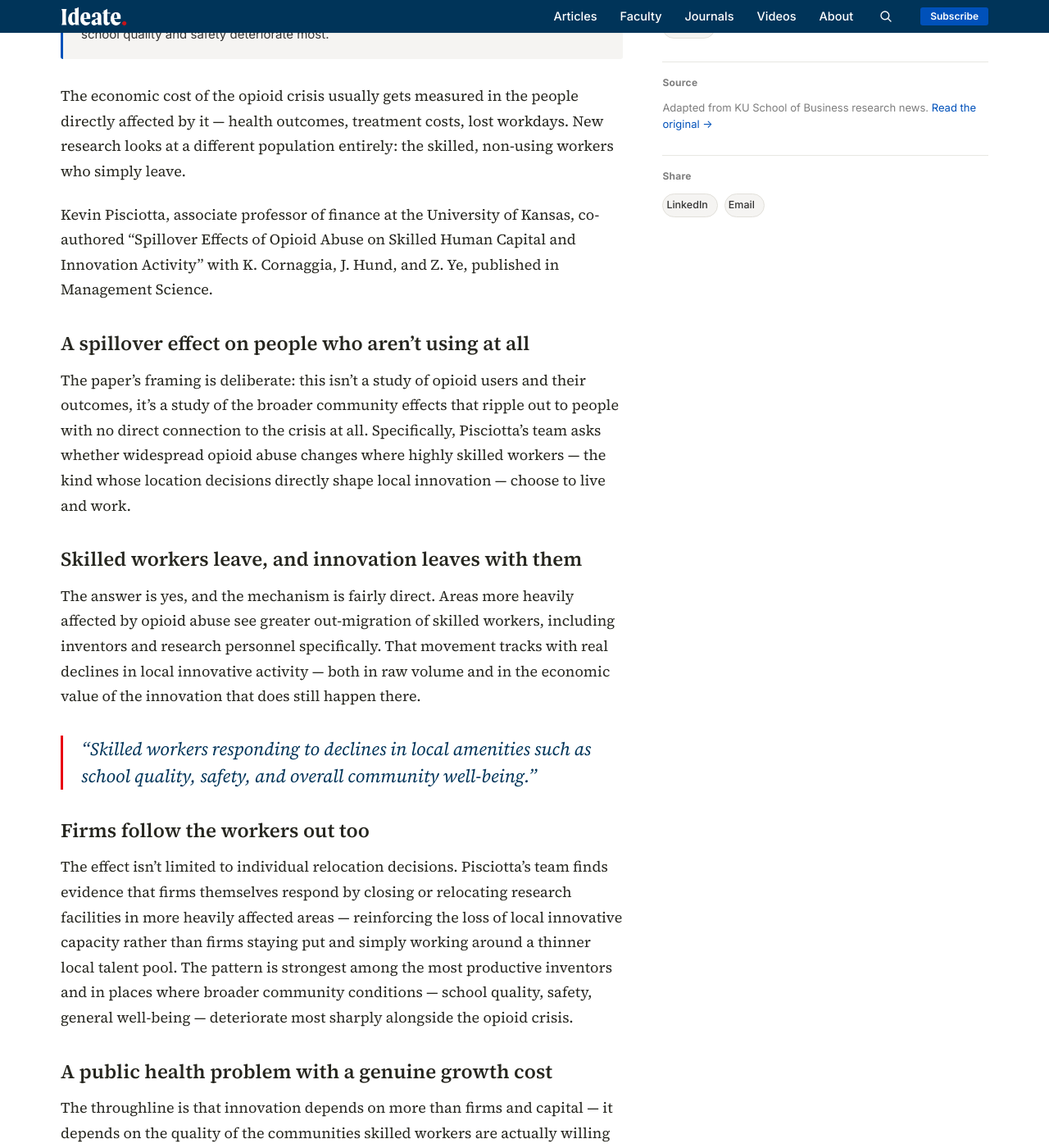
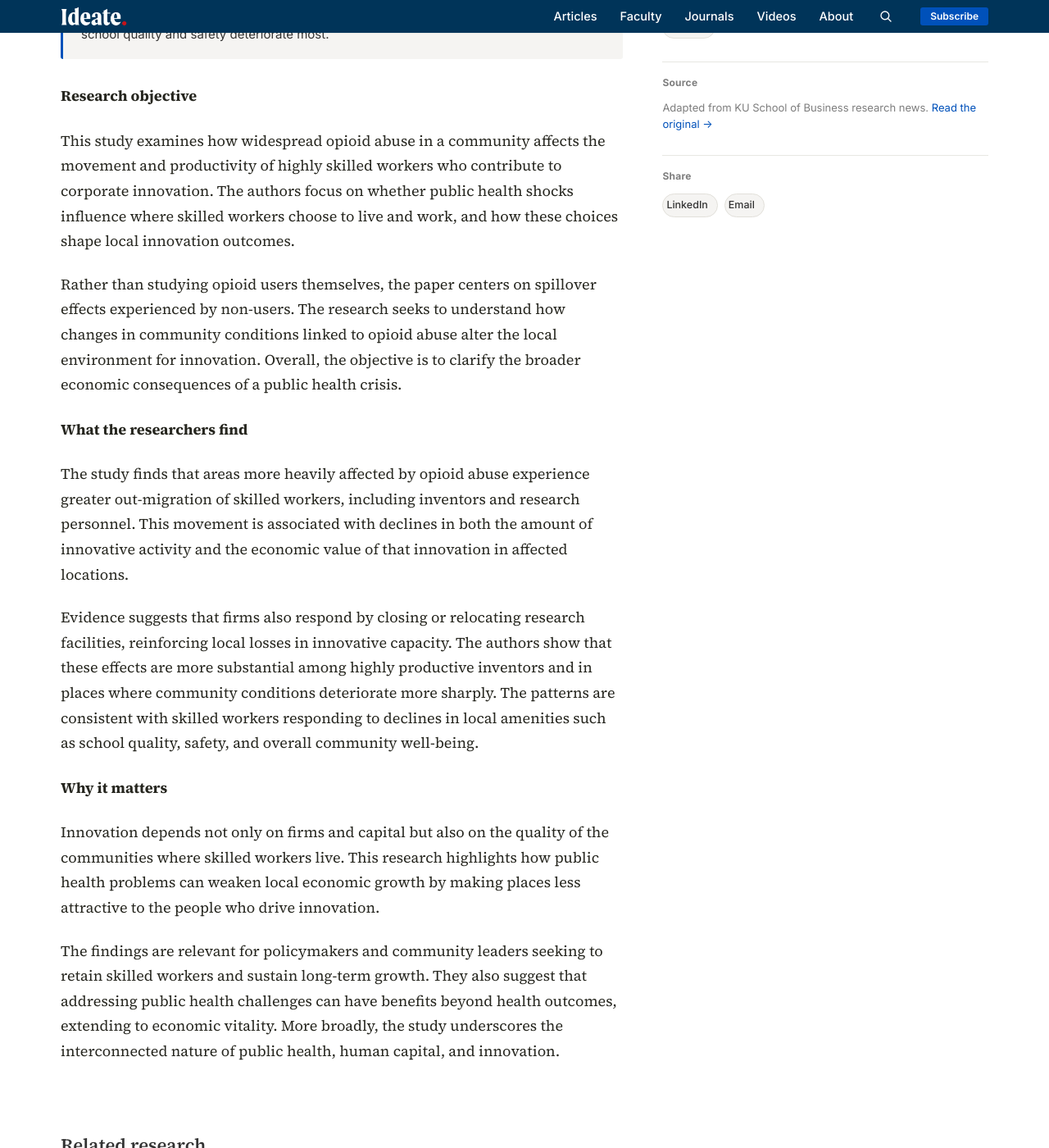
Before and after one commit to KUBschool/ideate, a Jekyll site: the page built from _articles/2025-01-01-opioid-abuse-innovation-spillover.md, in a window 1280 px wide and 1400 px high, scrolled down 1089 px. Shown: the whole window at 82% size. Built offline with Jekyll 4.4.1, drawn with Linux system fonts in a browser that asks for light colours; some of the changed text lies outside the part shown.

Commit message:
Update Article “2025-01-01-opioid-abuse-innovation-spillover”

```diff
--- a/_articles/2025-01-01-opioid-abuse-innovation-spillover.md
+++ b/_articles/2025-01-01-opioid-abuse-innovation-spillover.md
@@ -1,42 +1,41 @@
 ---
-title: "A community's opioid crisis can quietly push its best innovators out the door"
-dek: "The economic toll of the opioid epidemic is usually measured in the people it directly affects. New research finds a second cost hiding in the data: skilled, non-using workers leaving, and local innovation leaving with them."
+title: A community's opioid crisis can quietly push its best innovators out the door
+dek: "The economic toll of the opioid epidemic is usually measured in the people
+  it directly affects. New research finds a second cost hiding in the data:
+  skilled, non-using workers leaving, and local innovation leaving with them."
 topic: finance
 faculty:
   - kevin-pisciotta
-byline: "Kevin Pisciotta"
-date: 2025-01-01
+byline: Kevin Pisciotta
+date: 2025-11-06
+image: /assets/uploads/addiction.jpeg
 image_tint: steam
 featured: false
-source_url: "https://business.ku.edu/research-and-faculty/finance/research-insights"
-answer_box: >-
-  Research on communities more heavily affected by opioid abuse finds
-  greater out-migration of skilled workers, including inventors and
-  research personnel, associated with declines in both the volume and
-  economic value of local innovative activity. Firms also respond by
-  closing or relocating research facilities in affected areas, with
-  effects concentrated among highly productive inventors and in places
-  where local amenities like school quality and safety deteriorate most.
+source_url: https://business.ku.edu/research-and-faculty/finance/research-insights
+answer_box: Research on communities more heavily affected by opioid abuse finds
+  greater out-migration of skilled workers, including inventors and research
+  personnel, associated with declines in both the volume and economic value of
+  local innovative activity. Firms also respond by closing or relocating
+  research facilities in affected areas, with effects concentrated among highly
+  productive inventors and in places where local amenities like school quality
+  and safety deteriorate most.
+journal: Management Science
+journal_url: https://pubsonline.informs.org/doi/10.1287/mnsc.2023.02976
 ---
+#### Research objective
 
-The economic cost of the opioid crisis usually gets measured in the people directly affected by it — health outcomes, treatment costs, lost workdays. New research looks at a different population entirely: the skilled, non-using workers who simply leave.
+This study examines how widespread opioid abuse in a community affects the movement and productivity of highly skilled workers who contribute to corporate innovation. The authors focus on whether public health shocks influence where skilled workers choose to live and work, and how these choices shape local innovation outcomes.
 
-Kevin Pisciotta, associate professor of finance at the University of Kansas, co-authored "Spillover Effects of Opioid Abuse on Skilled Human Capital and Innovation Activity" with K. Cornaggia, J. Hund, and Z. Ye, published in Management Science.
+Rather than studying opioid users themselves, the paper centers on spillover effects experienced by non-users. The research seeks to understand how changes in community conditions linked to opioid abuse alter the local environment for innovation. Overall, the objective is to clarify the broader economic consequences of a public health crisis.
 
-## A spillover effect on people who aren't using at all
+#### What the researchers find
 
-The paper's framing is deliberate: this isn't a study of opioid users and their outcomes, it's a study of the broader community effects that ripple out to people with no direct connection to the crisis at all. Specifically, Pisciotta's team asks whether widespread opioid abuse changes where highly skilled workers — the kind whose location decisions directly shape local innovation — choose to live and work.
+The study finds that areas more heavily affected by opioid abuse experience greater out-migration of skilled workers, including inventors and research personnel. This movement is associated with declines in both the amount of innovative activity and the economic value of that innovation in affected locations.
 
-## Skilled workers leave, and innovation leaves with them
+Evidence suggests that firms also respond by closing or relocating research facilities, reinforcing local losses in innovative capacity. The authors show that these effects are more substantial among highly productive inventors and in places where community conditions deteriorate more sharply. The patterns are consistent with skilled workers responding to declines in local amenities such as school quality, safety, and overall community well-being.
 
-The answer is yes, and the mechanism is fairly direct. Areas more heavily affected by opioid abuse see greater out-migration of skilled workers, including inventors and research personnel specifically. That movement tracks with real declines in local innovative activity — both in raw volume and in the economic value of the innovation that does still happen there.
+#### Why it matters
 
-> "Skilled workers responding to declines in local amenities such as school quality, safety, and overall community well-being."
+Innovation depends not only on firms and capital but also on the quality of the communities where skilled workers live. This research highlights how public health problems can weaken local economic growth by making places less attractive to the people who drive innovation.
 
-## Firms follow the workers out too
-
-The effect isn't limited to individual relocation decisions. Pisciotta's team finds evidence that firms themselves respond by closing or relocating research facilities in more heavily affected areas — reinforcing the loss of local innovative capacity rather than firms staying put and simply working around a thinner local talent pool. The pattern is strongest among the most productive inventors and in places where broader community conditions — school quality, safety, general well-being — deteriorate most sharply alongside the opioid crisis.
-
-## A public health problem with a genuine growth cost
-
-The throughline is that innovation depends on more than firms and capital — it depends on the quality of the communities skilled workers are actually willing to live in. That reframes part of the opioid crisis's economic toll as a long-run growth problem, not just a public health one: a community that becomes less attractive to the people who drive innovation loses something that doesn't necessarily come back once conditions stabilize. For policymakers and community leaders, the findings are also a case that addressing the public health crisis directly may carry an economic dividend well beyond health outcomes — specifically, retaining the skilled workers a local innovation economy depends on.
+The findings are relevant for policymakers and community leaders seeking to retain skilled workers and sustain long-term growth. They also suggest that addressing public health challenges can have benefits beyond health outcomes, extending to economic vitality. More broadly, the study underscores the interconnected nature of public health, human capital, and innovation.
```
Also changed, not shown: assets/uploads/addiction.jpeg (added).
